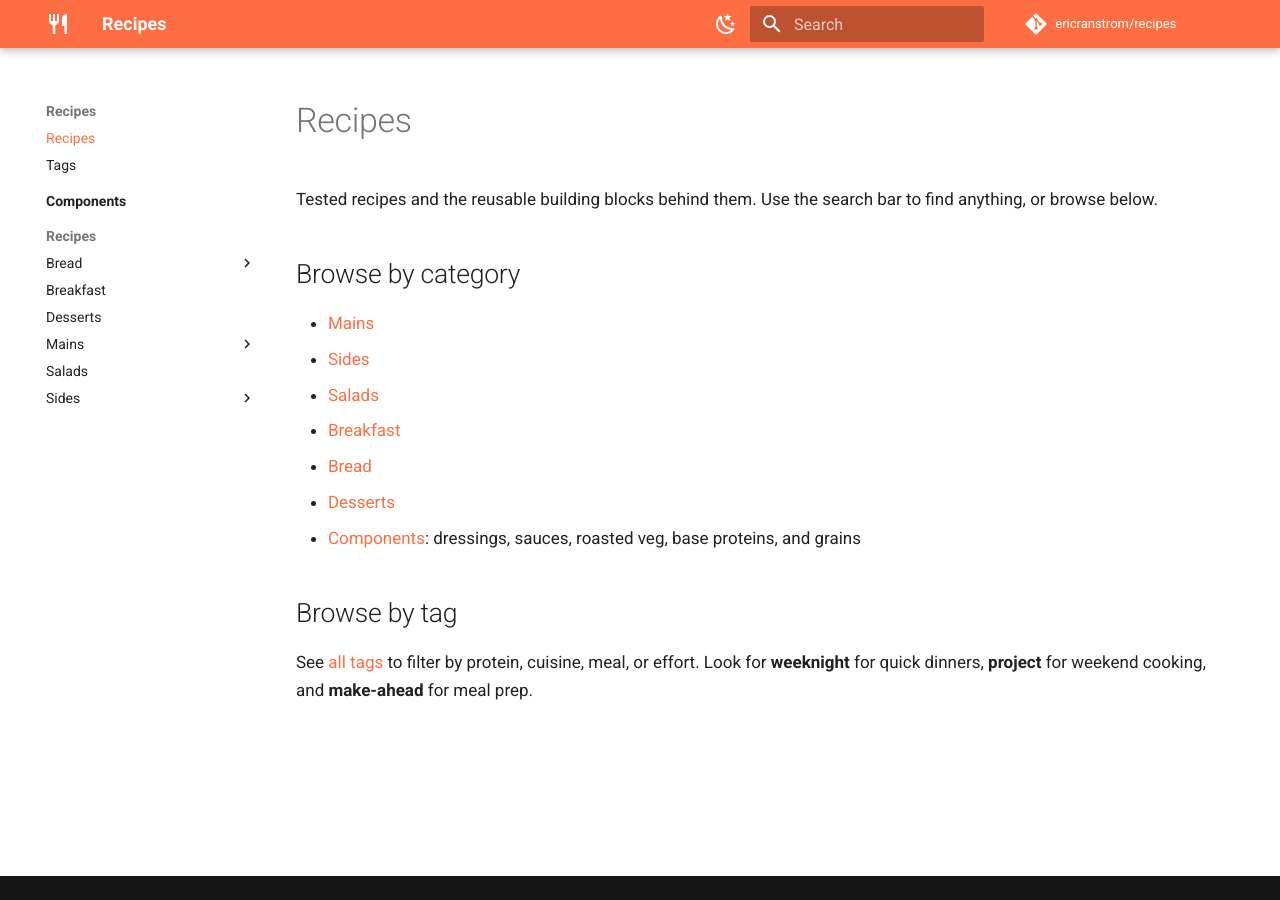
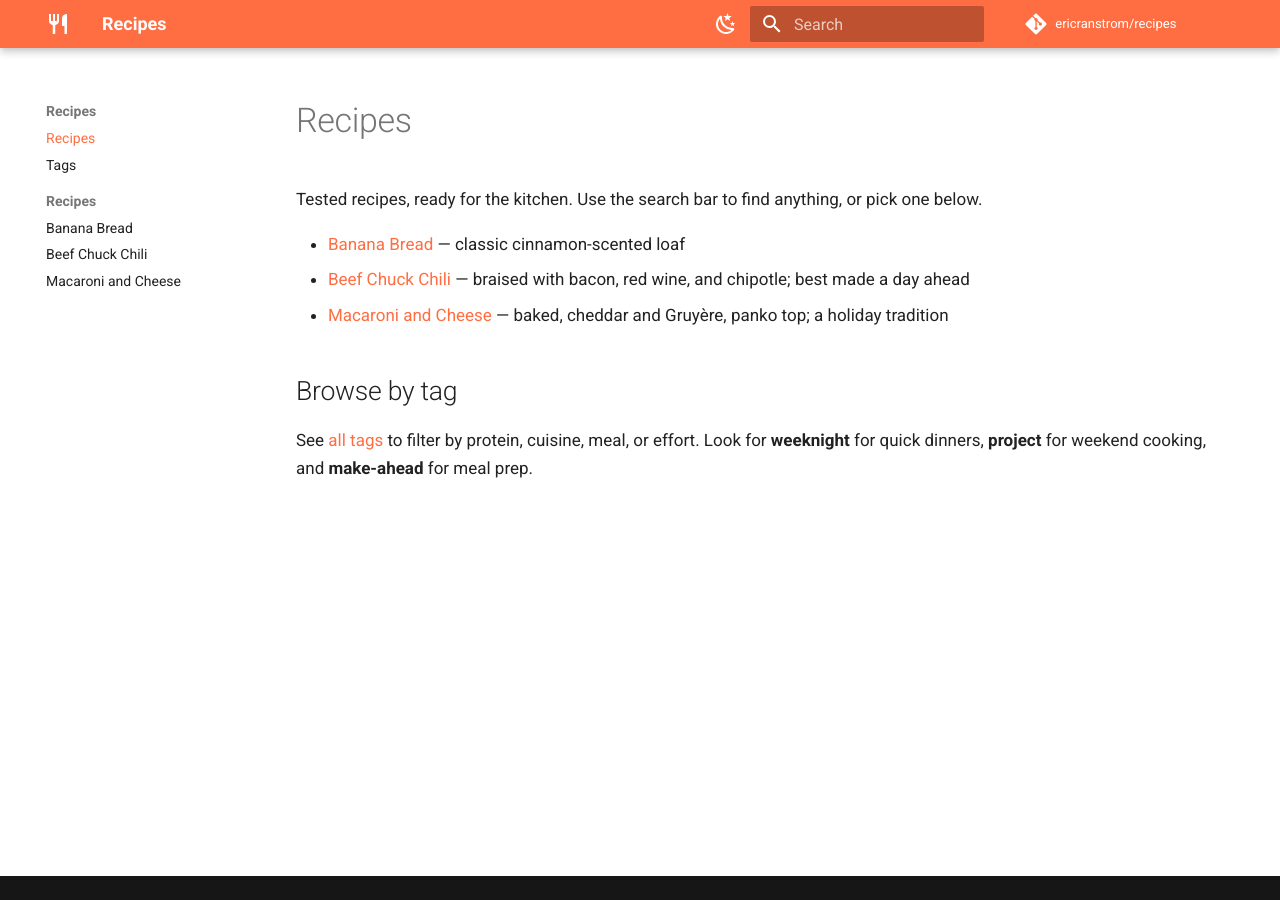
Before and after one commit to ericranstrom/recipes, an MkDocs documentation site: the page built from docs/index.md, in a window 1280 px wide. Built offline with MkDocs 1.6.1 and Material for MkDocs 9.7.7, drawn with Linux system fonts in a browser that asks for light colours; comment, search, counter and statistics services are not loaded.

Commit message:
Flatten recipes into one list, drop categories
All recipes now live in docs/recipes/ with no category folders; the home
page lists them alphabetically and tags handle meal type. Removed the
empty components index (the folder is created when first needed).

Co-Authored-By: Claude Opus 5.5 <noreply@anthropic.com>
Claude-Session: https://claude.ai/code/session_01KepDaZPzGvcnecJtEHaYUE

```diff
--- a/docs/index.md
+++ b/docs/index.md
@@ -6,17 +6,13 @@ hide:
 
 # Recipes
 
-Tested recipes and the reusable building blocks behind them. Use the search bar to find anything, or browse below.
+Tested recipes, ready for the kitchen. Use the search bar to find anything, or pick one below.
 
-## Browse by category
+<!-- Keep this list alphabetical. One line per recipe. -->
 
-- [Mains](recipes/mains/index.md)
-- [Sides](recipes/sides/index.md)
-- [Salads](recipes/salads/index.md)
-- [Breakfast](recipes/breakfast/index.md)
-- [Bread](recipes/bread/index.md)
-- [Desserts](recipes/desserts/index.md)
-- [Components](components/index.md): dressings, sauces, roasted veg, base proteins, and grains
+- [Banana Bread](recipes/banana-bread.md) — classic cinnamon-scented loaf
+- [Beef Chuck Chili](recipes/beef-chuck-chili.md) — braised with bacon, red wine, and chipotle; best made a day ahead
+- [Macaroni and Cheese](recipes/macaroni-and-cheese.md) — baked, cheddar and Gruyère, panko top; a holiday tradition
 
 ## Browse by tag
 
```
Also changed, not shown: CLAUDE.md (+9 -12 lines), README.md (+2 -2 lines), docs/components/index.md (deleted, +0 -29 lines), docs/recipes/bread/index.md (deleted, +0 -9 lines), docs/recipes/breakfast/index.md (deleted, +0 -9 lines), docs/recipes/desserts/index.md (deleted, +0 -9 lines), docs/recipes/mains/index.md (deleted, +0 -9 lines), docs/recipes/salads/index.md (deleted, +0 -9 lines), docs/recipes/sides/index.md (deleted, +0 -9 lines), templates/recipe.md (+1 -1 lines), docs/recipes/banana-bread.md (renamed from docs/recipes/bread/banana-bread.md), docs/recipes/beef-chuck-chili.md (renamed from docs/recipes/mains/beef-chuck-chili.md), docs/recipes/macaroni-and-cheese.md (renamed from docs/recipes/sides/macaroni-and-cheese.md).
